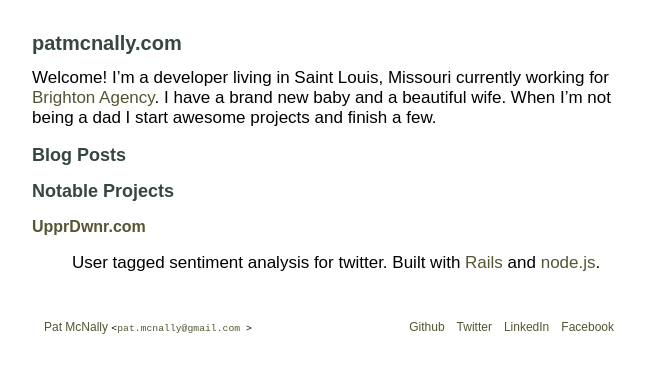
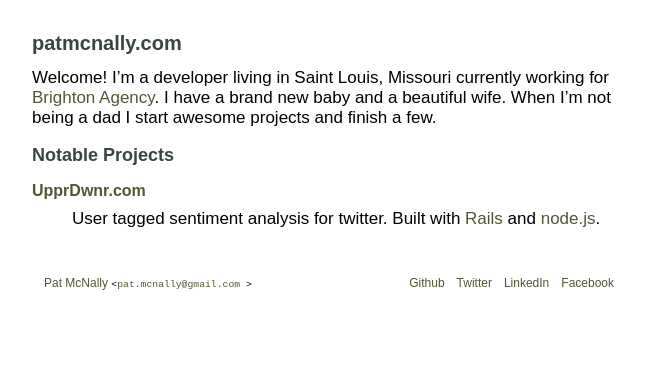
Before and after one commit to patmcnally/patmcnally.com, a Jekyll site: the page built from index.markdown, in a window 1280 px wide. Shown: the top 373 px of the page, without its empty margins (308-953 px from the left). Built offline with Jekyll 4.4.1, drawn with Linux system fonts in a browser that asks for light colours.

Commit message:
final simple design

```diff
--- a/_layouts/default.html
+++ b/_layouts/default.html
@@ -7,7 +7,6 @@
 <link rel="stylesheet" href="/css/screen.css" type="text/css" media="screen"/>
 <!-- <link rel="stylesheet" href="css/iPhone.css" type="text/css" --
   -- media="only screen and (max-device-width: 480px)" /> -->
-
 
 
 <link rel="alternate" type="application/atom+xml" title="Atom" href="http://feeds2.feedburner.com/patmcnally" />
--- a/css/screen.css
+++ b/css/screen.css
@@ -31,6 +31,7 @@ h2 {
 p {
    font-family: "Helvetica Neue",Helvetica,Arial,default;
    font-size: 17px;
+   margin-top: 0.5em;
 }
 
 ul{
@@ -44,10 +45,6 @@ ul{
 
 header {
     margin: 0;
-}
-
-header h1{
-    margin: 0px 0 -4px 0px;
 }
 
 #content {
--- a/index.markdown
+++ b/index.markdown
@@ -8,7 +8,12 @@ have a brand new baby and a beautiful wife. When I'm not being a
 dad I start awesome projects and finish a few.
 
 
+{% if site.posts.length > 0 %}
+
 ## Blog Posts ##
+
+{% endif %}
+
 {% for post in site.posts %}
 
  * __[{{ post.title}}]({{ post.url }})__ - _{{post.date | date_to_string}}_
```
